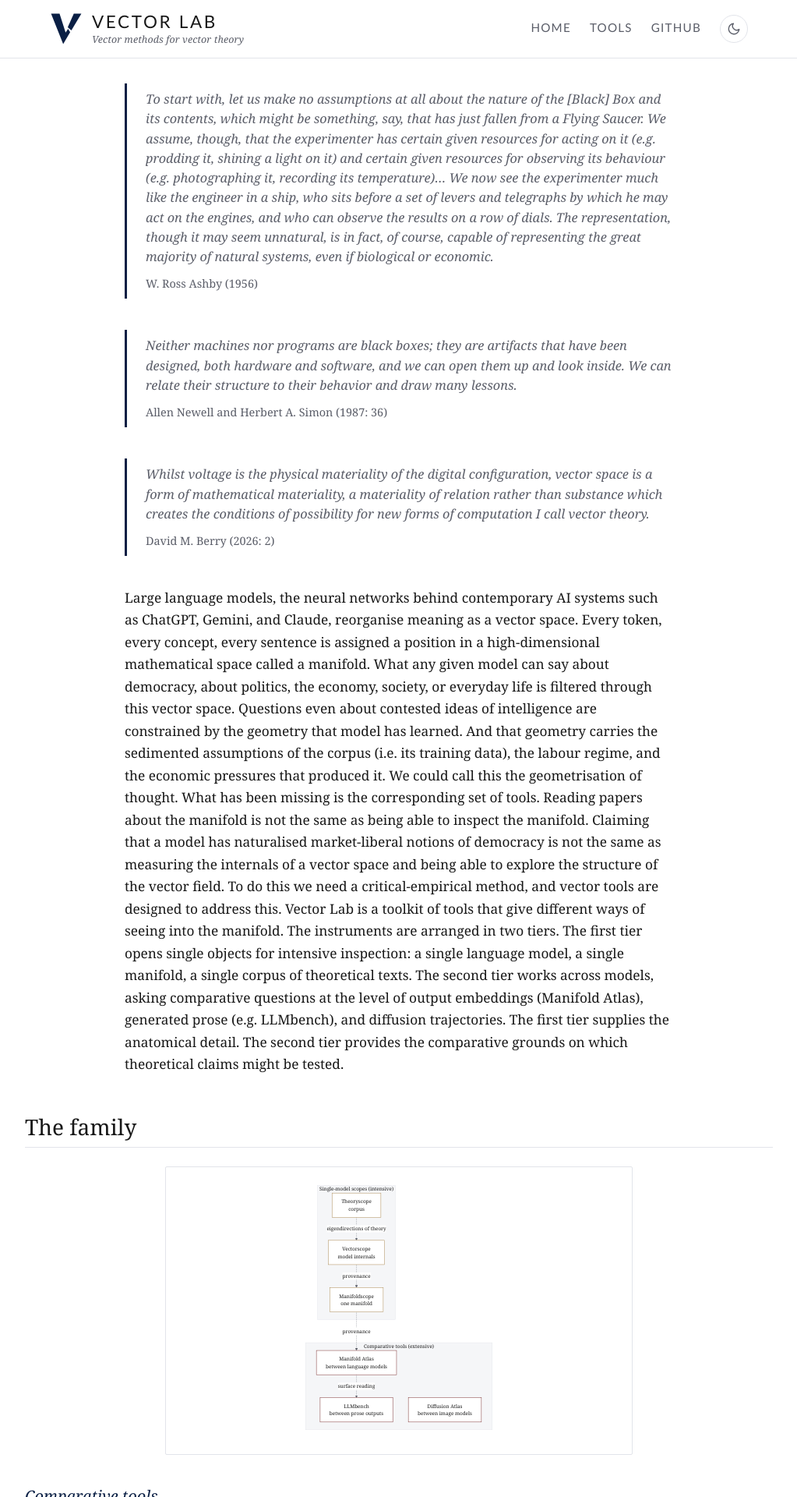
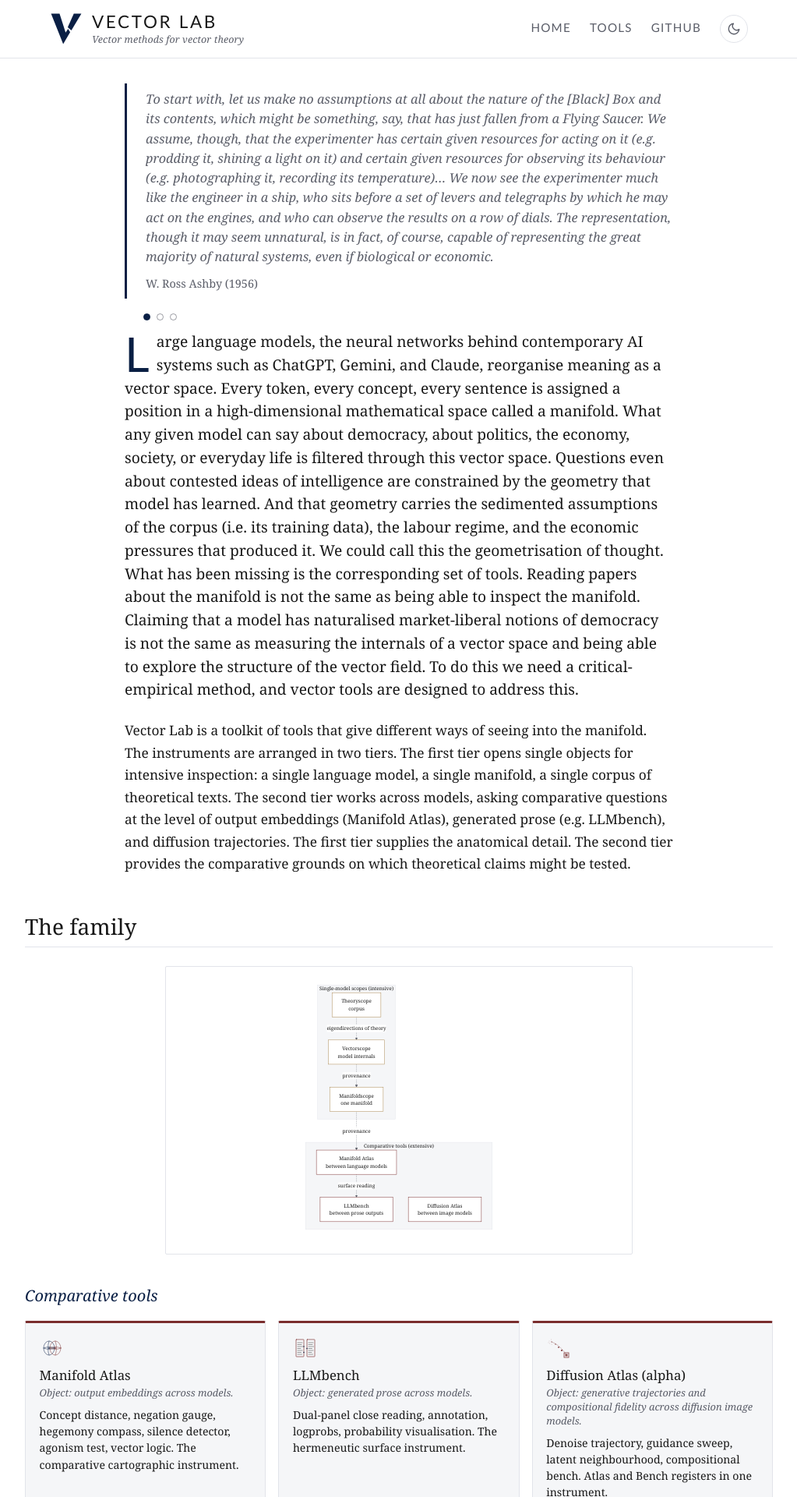
Before and after one commit to vector-lab-tools/vector-lab-tools.github.io, a Jekyll site: the page built from index.md, in a window 1280 px wide. Shown: the top 1920 px of the page at 78% size, without its empty margins (128-1151 px from the left). Built offline with Jekyll 4.4.1, drawn with Linux system fonts in a browser that asks for light colours.

Commit message:
Rotate epigraphs in a carousel; fix lede paragraph rendering

```diff
--- a/assets/css/style.scss
+++ b/assets/css/style.scss
@@ -241,6 +241,72 @@ blockquote {
     font-style: normal;
     font-size: 0.9rem;
     color: var(--vl-muted);
+  }
+}
+
+.epigraph-carousel {
+  position: relative;
+  max-width: 44rem;
+  margin: 0 auto 2.5rem;
+  min-height: 12rem;
+  transition: min-height 0.45s ease;
+
+  .epigraph {
+    position: absolute;
+    top: 0;
+    left: 0;
+    right: 0;
+    margin: 0;
+    opacity: 0;
+    transform: translateX(12px);
+    transition: opacity 0.5s ease, transform 0.5s ease;
+    pointer-events: none;
+
+    &.is-active {
+      opacity: 1;
+      transform: translateX(0);
+      pointer-events: auto;
+    }
+  }
+
+  .epigraph-dots {
+    position: absolute;
+    left: 0;
+    bottom: -1.75rem;
+    display: flex;
+    gap: 0.5rem;
+    padding-left: 1.5rem;
+  }
+
+  .epigraph-dot {
+    background: transparent;
+    border: 1px solid var(--vl-muted);
+    width: 9px;
+    height: 9px;
+    border-radius: 50%;
+    padding: 0;
+    cursor: pointer;
+    opacity: 0.6;
+    transition: background 0.2s ease, border-color 0.2s ease, opacity 0.2s ease;
+
+    &:hover,
+    &:focus-visible {
+      opacity: 1;
+      outline: none;
+    }
+
+    &.is-active {
+      background: var(--vl-blue);
+      border-color: var(--vl-blue);
+      opacity: 1;
+    }
+  }
+
+  @media (prefers-reduced-motion: reduce) {
+    .epigraph {
+      transition: opacity 0.15s linear;
+      transform: none !important;
+    }
   }
 }
 
--- a/index.md
+++ b/index.md
@@ -3,22 +3,27 @@ layout: default
 title: Vector Lab
 ---
 
-<blockquote class="epigraph">
-<p>To start with, let us make no assumptions at all about the nature of the [Black] Box and its contents, which might be something, say, that has just fallen from a Flying Saucer. We assume, though, that the experimenter has certain given resources for acting on it (e.g. prodding it, shining a light on it) and certain given resources for observing its behaviour (e.g. photographing it, recording its temperature)&hellip; We now see the experimenter much like the engineer in a ship, who sits before a set of levers and telegraphs by which he may act on the engines, and who can observe the results on a row of dials. The representation, though it may seem unnatural, is in fact, of course, capable of representing the great majority of natural systems, even if biological or economic.</p>
-<cite>W. Ross Ashby (1956)</cite>
-</blockquote>
+<div class="epigraph-carousel" data-interval="10000" aria-label="Epigraphs">
+  <blockquote class="epigraph is-active" aria-hidden="false">
+    <p>To start with, let us make no assumptions at all about the nature of the [Black] Box and its contents, which might be something, say, that has just fallen from a Flying Saucer. We assume, though, that the experimenter has certain given resources for acting on it (e.g. prodding it, shining a light on it) and certain given resources for observing its behaviour (e.g. photographing it, recording its temperature)&hellip; We now see the experimenter much like the engineer in a ship, who sits before a set of levers and telegraphs by which he may act on the engines, and who can observe the results on a row of dials. The representation, though it may seem unnatural, is in fact, of course, capable of representing the great majority of natural systems, even if biological or economic.</p>
+    <cite>W. Ross Ashby (1956)</cite>
+  </blockquote>
+  <blockquote class="epigraph" aria-hidden="true">
+    <p>Neither machines nor programs are black boxes; they are artifacts that have been designed, both hardware and software, and we can open them up and look inside. We can relate their structure to their behavior and draw many lessons.</p>
+    <cite>Allen Newell and Herbert A. Simon (1987: 36)</cite>
+  </blockquote>
+  <blockquote class="epigraph" aria-hidden="true">
+    <p>Whilst voltage is the physical materiality of the digital configuration, vector space is a form of mathematical materiality, a materiality of relation rather than substance which creates the conditions of possibility for new forms of computation I call vector theory.</p>
+    <cite>David M. Berry (2026: 2)</cite>
+  </blockquote>
+  <div class="epigraph-dots" role="tablist" aria-label="Choose epigraph">
+    <button type="button" class="epigraph-dot is-active" data-index="0" aria-label="Ashby (1956)" aria-current="true"></button>
+    <button type="button" class="epigraph-dot" data-index="1" aria-label="Newell and Simon (1987)" aria-current="false"></button>
+    <button type="button" class="epigraph-dot" data-index="2" aria-label="Berry (2026)" aria-current="false"></button>
+  </div>
+</div>
 
-<blockquote class="epigraph">
-<p>Neither machines nor programs are black boxes; they are artifacts that have been designed, both hardware and software, and we can open them up and look inside. We can relate their structure to their behavior and draw many lessons.</p>
-<cite>Allen Newell and Herbert A. Simon (1987: 36)</cite>
-</blockquote>
-
-<blockquote class="epigraph">
-<p>Whilst voltage is the physical materiality of the digital configuration, vector space is a form of mathematical materiality, a materiality of relation rather than substance which creates the conditions of possibility for new forms of computation I call vector theory.</p>
-<cite>David M. Berry (2026: 2)</cite>
-</blockquote>
-
-<section class="lede">
+<section class="lede" markdown="1">
 
 Large language models, the neural networks behind contemporary AI systems such as ChatGPT, Gemini, and Claude, reorganise meaning as a vector space. Every token, every concept, every sentence is assigned a position in a high-dimensional mathematical space called a manifold. What any given model can say about democracy, about politics, the economy, society, or everyday life is filtered through this vector space. Questions even about contested ideas of intelligence are constrained by the geometry that model has learned. And that geometry carries the sedimented assumptions of the corpus (i.e. its training data), the labour regime, and the economic pressures that produced it. We could call this the geometrisation of thought. What has been missing is the corresponding set of tools. Reading papers about the manifold is not the same as being able to inspect the manifold. Claiming that a model has naturalised market-liberal notions of democracy is not the same as measuring the internals of a vector space and being able to explore the structure of the vector field. To do this we need a critical-empirical method, and vector tools are designed to address this.
 
```
Also changed, not shown: other parts of index.md (+58 -0 lines).
